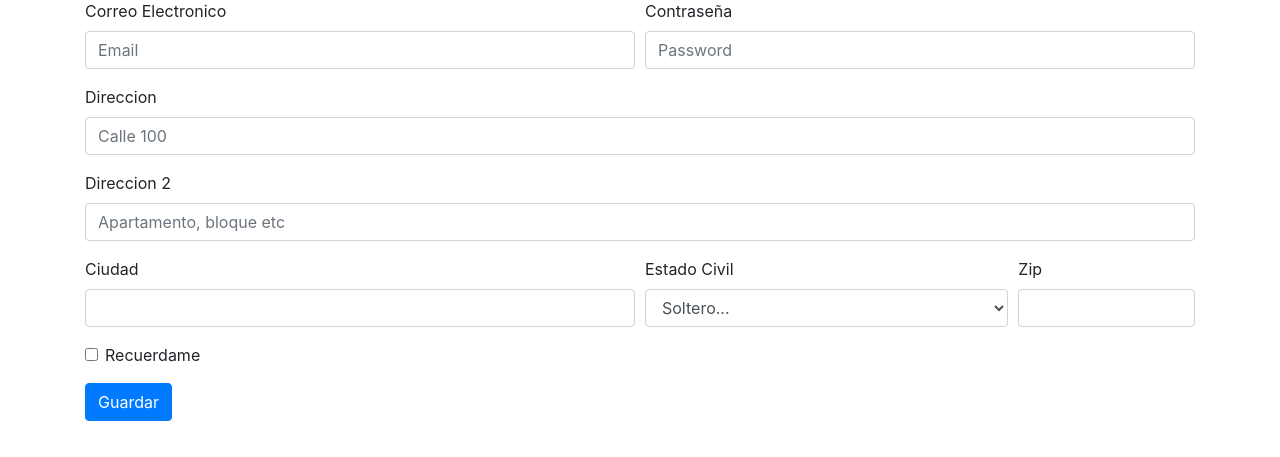
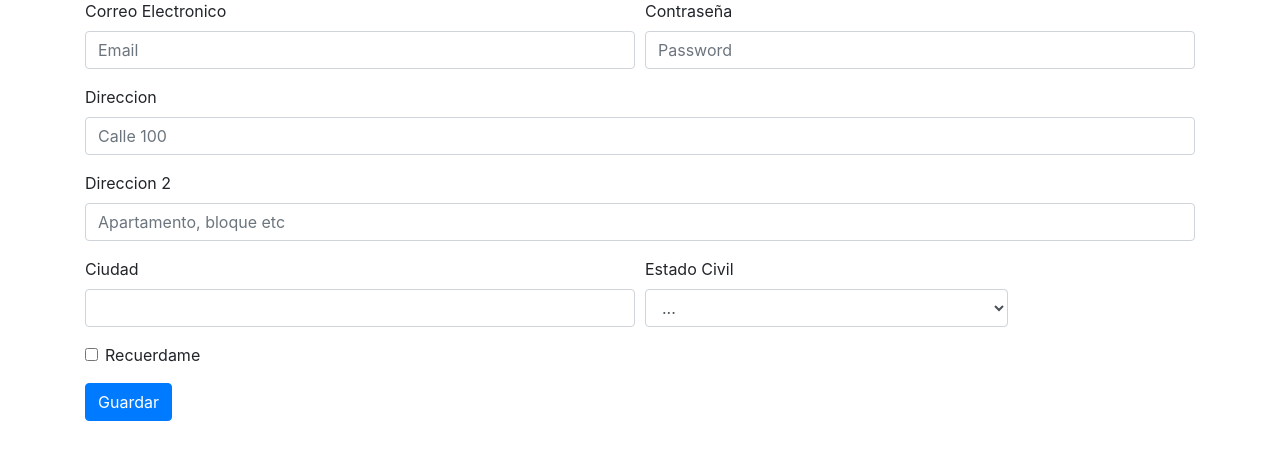
Before and after one commit to Poli-Integracion-Continua/laborico, a PHP site: page /registro.php in a window 1280 px wide. Shown: the part 73-530 px from the top of the page. Run offline with PHP 8.4, Linux system fonts and the light colour scheme.

Commit message:
Ajustes en vistas index y de registro

```diff
--- a/index.php
+++ b/index.php
@@ -12,9 +12,9 @@
             <p class="lead">
               <a class="btn btn-primary btn-lg" href="#" role="button">Iniciar sesión</a>
               <a class="btn btn-primary btn-lg" href="registro.php" role="button">Registrarse</a>
+              <a class="btn btn-primary btn-lg" href="agendarCita.php" role="button">Agendar Cita</a>
             </p>
           </div>
-          <a href="index.php"><input type="button" class="btn btn-primary"  value="Agendar cita"></a>
     </div>
   <?php
   include 'views/footer.php';
--- a/registro.php
+++ b/registro.php
@@ -3,40 +3,38 @@
 ?>
 
 <div class="container mt-3">
-<form>
+<form action="model/guardaRegistro.php" method="post">
   <div class="form-row">
     <div class="form-group col-md-6">
       <label for="inputEmail4">Correo Electronico</label>
-      <input type="email" class="form-control" id="inputEmail4" placeholder="Email">
+      <input type="email" class="form-control" id="inputEmail4" autocomplete="Off" placeholder="Email">
     </div>
     <div class="form-group col-md-6">
       <label for="inputPassword4">Contraseña</label>
-      <input type="password" class="form-control" id="inputPassword4" placeholder="Password">
+      <input type="password" class="form-control" autocomplete="Off" id="inputPassword4" placeholder="Password">
     </div>
   </div>
   <div class="form-group">
     <label for="inputAddress">Direccion</label>
-    <input type="text" class="form-control" id="inputAddress" placeholder="Calle 100 ">
+    <input type="text" class="form-control" id="inputAddress" autocomplete="Off" placeholder="Calle 100 ">
   </div>
   <div class="form-group">
     <label for="inputAddress2">Direccion 2</label>
-    <input type="text" class="form-control" id="inputAddress2" placeholder="Apartamento, bloque etc">
+    <input type="text" class="form-control" id="inputAddress2" autocomplete="Off" placeholder="Apartamento, bloque etc">
   </div>
   <div class="form-row">
     <div class="form-group col-md-6">
       <label for="inputCity">Ciudad</label>
-      <input type="text" class="form-control" id="inputCity">
+      <input type="text" class="form-control" autocomplete="Off" id="inputCity">
     </div>
     <div class="form-group col-md-4">
       <label for="inputState">Estado Civil</label>
       <select id="inputState" class="form-control">
-        <option selected>Soltero...</option>
-        <option>...</option>
+        <option value="0">...</option>
+        <option value="1">Soltero</option>
+        <option value="1">Casado</option>
+        <option value="1">Unión Libre</option>
       </select>
-    </div>
-    <div class="form-group col-md-2">
-      <label for="inputZip">Zip</label>
-      <input type="text" class="form-control" id="inputZip">
     </div>
   </div>
   <div class="form-group">
```
